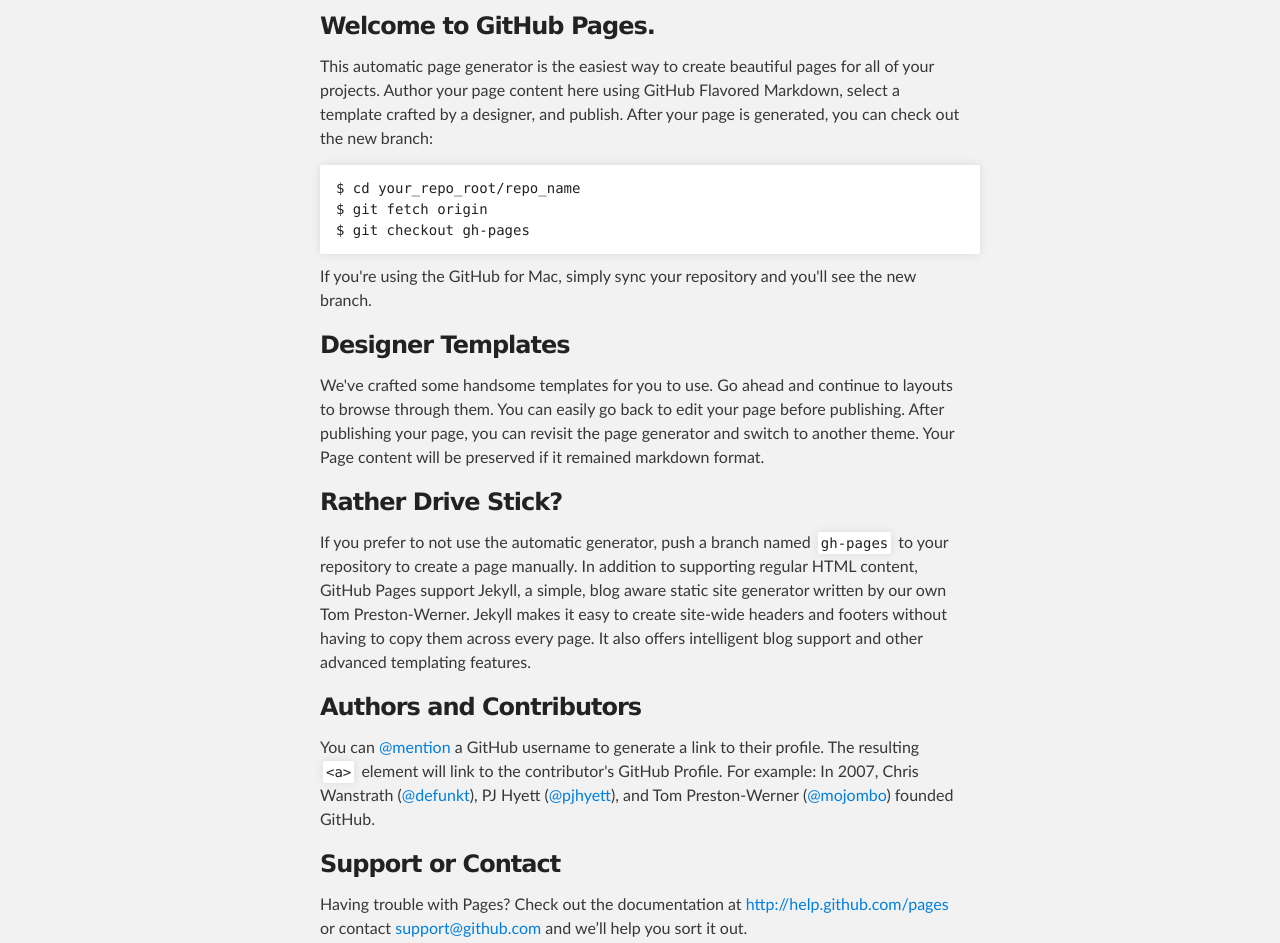
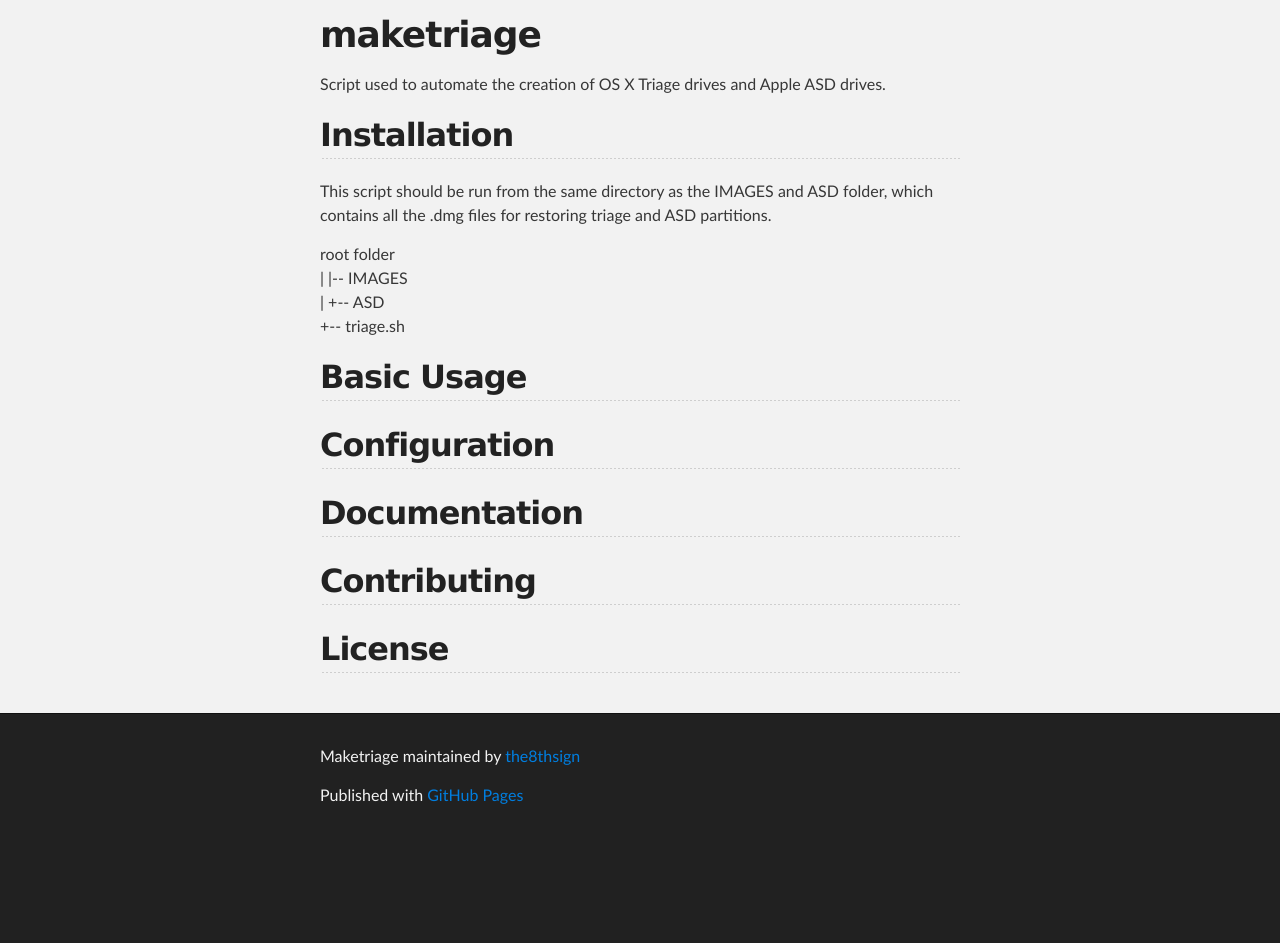
Before and after one commit to the8thsign/maketriage, a plain HTML site: page index.html in a window 1280 px wide. Shown: the part 288-1231 px from the top of the page. After the commit the page ends 1130 px from the top, so only its background shows below. Drawn offline with Linux system fonts and the light colour scheme.

Commit message:
Create gh-pages branch via GitHub

```diff
--- a/index.html
+++ b/index.html
@@ -31,32 +31,28 @@
     <!-- MAIN CONTENT -->
     <div id="main_content_wrap" class="outer">
       <section id="main_content" class="inner">
-        <h3>Welcome to GitHub Pages.</h3>
+        <h1>maketriage</h1>
 
-<p>This automatic page generator is the easiest way to create beautiful pages for all of your projects. Author your page content here using GitHub Flavored Markdown, select a template crafted by a designer, and publish. After your page is generated, you can check out the new branch:</p>
+<p>Script used to automate the creation of OS X Triage drives and Apple ASD drives.</p>
 
-<pre><code>$ cd your_repo_root/repo_name
-$ git fetch origin
-$ git checkout gh-pages
-</code></pre>
+<h2>Installation</h2>
 
-<p>If you're using the GitHub for Mac, simply sync your repository and you'll see the new branch.</p>
+<p>This script should be run from the same directory as the IMAGES and ASD folder, which contains all the .dmg files for restoring triage and ASD partitions.</p>
 
-<h3>Designer Templates</h3>
+<p>root folder<br>
+|   |-- IMAGES<br>
+|   +-- ASD<br>
++-- triage.sh<br></p>
 
-<p>We've crafted some handsome templates for you to use. Go ahead and continue to layouts to browse through them. You can easily go back to edit your page before publishing. After publishing your page, you can revisit the page generator and switch to another theme. Your Page content will be preserved if it remained markdown format.</p>
+<h2>Basic Usage</h2>
 
-<h3>Rather Drive Stick?</h3>
+<h2>Configuration</h2>
 
-<p>If you prefer to not use the automatic generator, push a branch named <code>gh-pages</code> to your repository to create a page manually. In addition to supporting regular HTML content, GitHub Pages support Jekyll, a simple, blog aware static site generator written by our own Tom Preston-Werner. Jekyll makes it easy to create site-wide headers and footers without having to copy them across every page. It also offers intelligent blog support and other advanced templating features.</p>
+<h2>Documentation</h2>
 
-<h3>Authors and Contributors</h3>
+<h2>Contributing</h2>
 
-<p>You can <a href="https://github.com/blog/821" class="user-mention">@mention</a> a GitHub username to generate a link to their profile. The resulting <code>&lt;a&gt;</code> element will link to the contributor's GitHub Profile. For example: In 2007, Chris Wanstrath (<a href="https://github.com/defunkt" class="user-mention">@defunkt</a>), PJ Hyett (<a href="https://github.com/pjhyett" class="user-mention">@pjhyett</a>), and Tom Preston-Werner (<a href="https://github.com/mojombo" class="user-mention">@mojombo</a>) founded GitHub.</p>
-
-<h3>Support or Contact</h3>
-
-<p>Having trouble with Pages? Check out the documentation at <a href="http://help.github.com/pages">http://help.github.com/pages</a> or contact <a href="mailto:support@github.com">support@github.com</a> and we’ll help you sort it out.</p>
+<h2>License</h2>
       </section>
     </div>
 
```
Also changed, not shown: params.json (+1 -1 lines).
